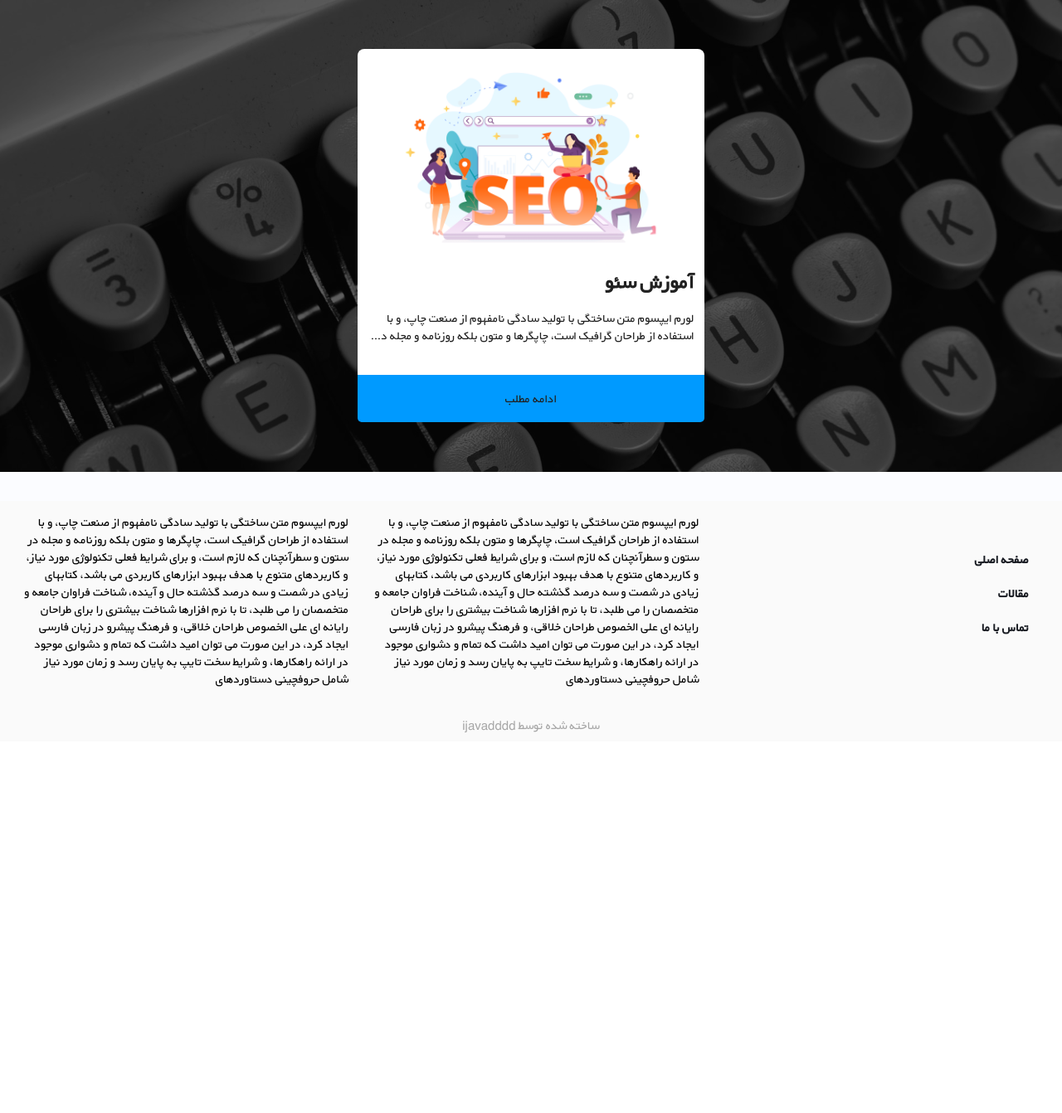
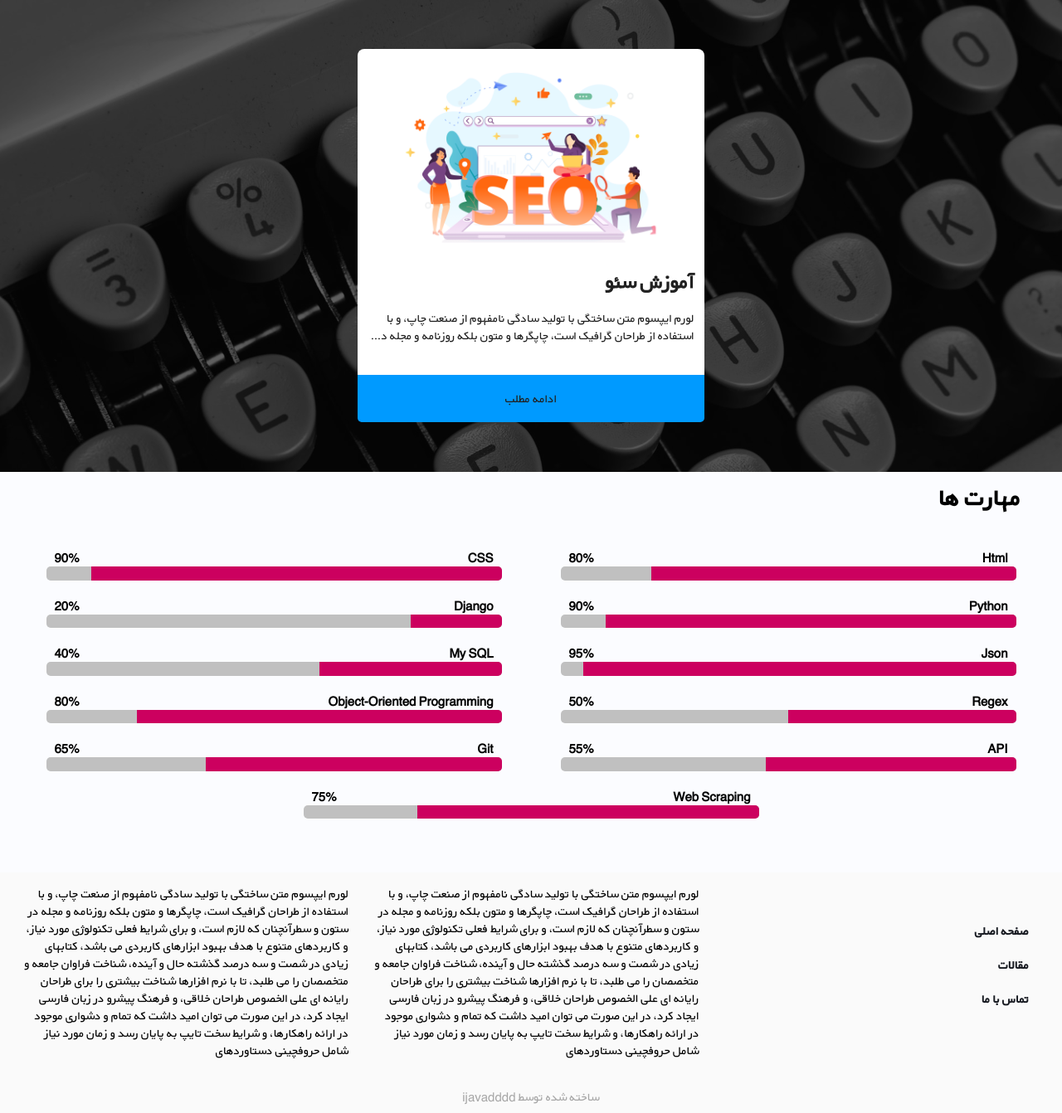
Before and after one commit to ijavadddd/Django-simple-projects, a Django app: page / in a window 1280 px wide. Shown: the part 2186-3528 px from the top of the page at 83% size. Before the commit the page ends 3070 px from the top, so only its background shows below. Run offline with Django 4.2, Linux system fonts and the light colour scheme; some libraries are stand-ins or nearby versions; some web fonts are replaced.

Commit message:
Add progress-bar to home page

```diff
--- a/1-project1/static/css/home.css
+++ b/1-project1/static/css/home.css
@@ -63,19 +63,10 @@ body{
 .go-to-bio-button{
     color: #fff;
     background-color: blue;
-    font-size: 1.1rem;
+    font-size: 1.6rem;
     padding: 1em 3em;
     margin-inline: 3em;
 }
-
-
-
-
-
-
-
-
-
 .teacher-introduce{
     margin:50px auto;
     padding:20px;
@@ -86,7 +77,7 @@ body{
     display:flex;
     flex-wrap: wrap;
     align-items:center;
-    justify-content:center;
+    justify-content:normal;
 }
 .teachers-title{
     font-size: 40px;
@@ -224,9 +215,10 @@ body{
     background-color:#fff;
     border-radius: 8px;
     position: relative;
+    transition: all .2s ease-in-out;
 }
 .article-box:hover{
-
+    transform: scale(1.01);
 }
 .article-box--image-container{
     max-width:100%;
@@ -300,7 +292,17 @@ body{
     box-sizing: border-box;
     border-radius: 0 0 5px 5px;
     color:#212121;
+    transition: 0.5s;
 }
+.article-box--button a:hover{
+    background-color:rgb(40, 60, 243);
+}
+
+
+
+
+
+
 
 
 
@@ -340,3 +342,50 @@ body{
         max-width: 60%;
     }
 }
+.skill-container-title{
+    padding:1rem 5rem;
+    box-sizing: border-box;
+    font-size:2em;
+    font-weight: 800;
+}
+.skill-container{
+    padding:2em;
+    box-sizing: border-box;
+    width: 100%;
+    /* height:300px; */
+    /* background-color:red; */
+    display: flex;
+    justify-content: space-between;
+    align-content: center;
+    flex-wrap: wrap;
+    gap:2rem;
+}
+.progress{
+    width: max(45%,25rem);
+    margin: 0 auto;
+}
+.skill{
+    display:flex;
+    align-items: center;
+    justify-content:space-between;
+    font-weight: 600;
+    font-size:1em;
+    padding:0 1rem;
+    box-sizing:border-box;
+}
+.progress-bar{
+    width:100%;
+    height:1.1em;
+    /* -webkit-transition: 0.9s; */
+    transition: 0.9s;
+    background-color: #c0c0c0;
+    border-radius: 5px;
+}
+.progress-bar-persent{
+    width:80%;
+    height:inherit;
+    background-color: #cc005f;
+    border-radius:0 5px 5px 0;
+    z-index: 1;
+
+}
--- a/1-project1/templates/home/index.html
+++ b/1-project1/templates/home/index.html
@@ -118,4 +118,119 @@
                 </div>
             </div>
         </div>
+        <div class="page-container">
+            <p class="skill-container-title">مهارت ها</p>
+            <div class="skill-container">
+                <div class="progress">
+                    <div class="skill">
+                        <span class="skill-name">Html</span>
+                        <span class="skill-persent">80%</span>
+                    </div>
+                    <div class="progress-bar">
+                        <div class="progress-bar-persent"></div>
+                    </div>
+                </div>
+
+                <div class="progress">
+                    <div class="skill">
+                        <span class="skill-name">CSS</span>
+                        <span class="skill-persent">90%</span>
+                    </div>
+                    <div class="progress-bar">
+                        <div class="progress-bar-persent" style="width:90%"></div>
+                    </div>
+                </div>
+
+                <div class="progress">
+                    <div class="skill">
+                        <span class="skill-name">Python</span>
+                        <span class="skill-persent">90%</span>
+                    </div>
+                    <div class="progress-bar">
+                        <div class="progress-bar-persent" style="width:90%"></div>
+                    </div>
+                </div>
+
+                <div class="progress">
+                    <div class="skill">
+                        <span class="skill-name">Django</span>
+                        <span class="skill-persent">20%</span>
+                    </div>
+                    <div class="progress-bar">
+                        <div class="progress-bar-persent" style="width:20%"></div>
+                    </div>
+                </div>
+
+                <div class="progress">
+                    <div class="skill">
+                        <span class="skill-name">Json</span>
+                        <span class="skill-persent">95%</span>
+                    </div>
+                    <div class="progress-bar">
+                        <div class="progress-bar-persent" style="width:95%"></div>
+                    </div>
+                </div>
+
+                <div class="progress">
+                    <div class="skill">
+                        <span class="skill-name">My SQL</span>
+                        <span class="skill-persent">40%</span>
+                    </div>
+                    <div class="progress-bar">
+                        <div class="progress-bar-persent" style="width:40%"></div>
+                    </div>
+                </div>
+
+                <div class="progress">
+                    <div class="skill">
+                        <span class="skill-name">Regex</span>
+                        <span class="skill-persent">50%</span>
+                    </div>
+                    <div class="progress-bar">
+                        <div class="progress-bar-persent" style="width:50%"></div>
+                    </div>
+                </div>
+
+                <div class="progress">
+                    <div class="skill">
+                        <span class="skill-name">Object-Oriented Programming</span>
+                        <span class="skill-persent">80%</span>
+                    </div>
+                    <div class="progress-bar">
+                        <div class="progress-bar-persent" style="width:80%"></div>
+                    </div>
+                </div>
+
+                <div class="progress">
+                    <div class="skill">
+                        <span class="skill-name">API</span>
+                        <span class="skill-persent">55%</span>
+                    </div>
+                    <div class="progress-bar">
+                        <div class="progress-bar-persent" style="width:55%"></div>
+                    </div>
+                </div>
+
+                <div class="progress">
+                    <div class="skill">
+                        <span class="skill-name">Git</span>
+                        <span class="skill-persent">65%</span>
+                    </div>
+                    <div class="progress-bar">
+                        <div class="progress-bar-persent" style="width:65%"></div>
+                    </div>
+                </div>
+
+                <div class="progress">
+                    <div class="skill">
+                        <span class="skill-name">Web Scraping</span>
+                        <span class="skill-persent">75%</span>
+                    </div>
+                    <div class="progress-bar">
+                        <div class="progress-bar-persent" style="width:75%"></div>
+                    </div>
+                </div>
+
+            </div>
+        </div>
 {% endblock %}
```
